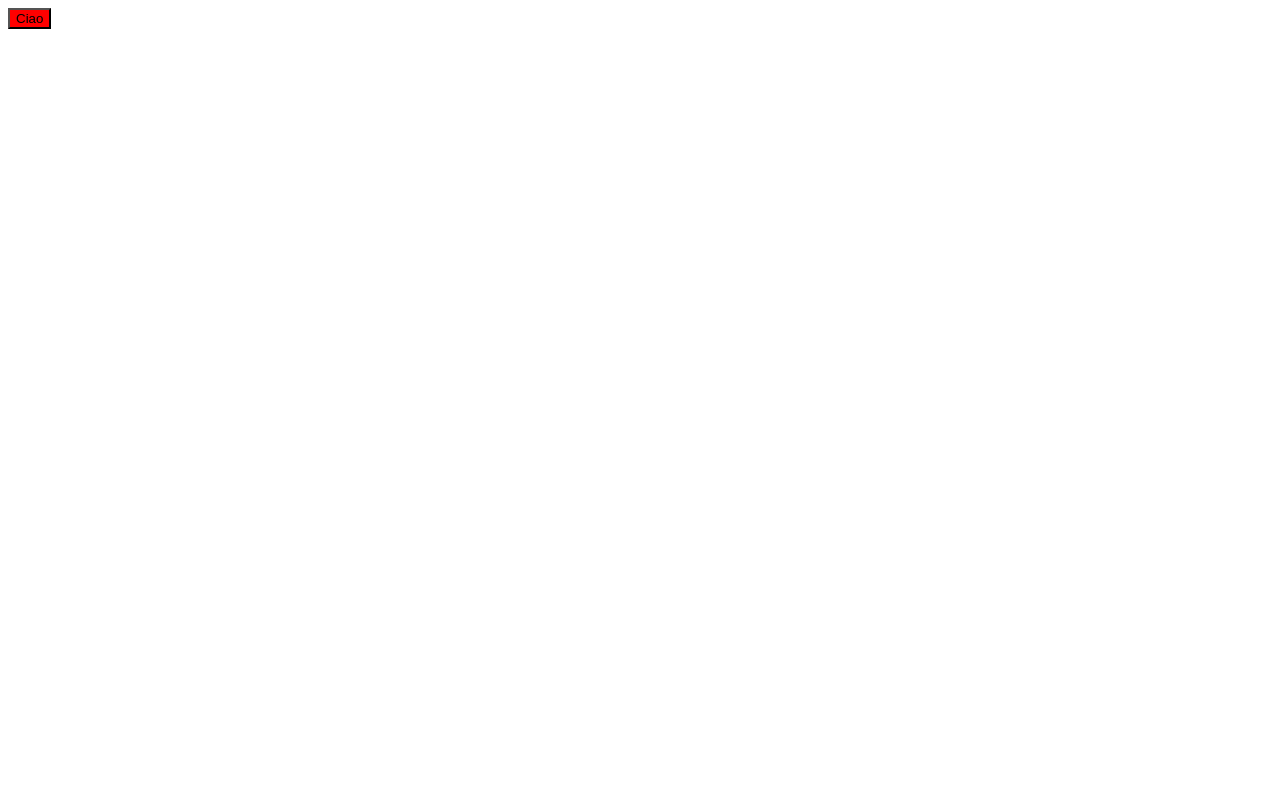
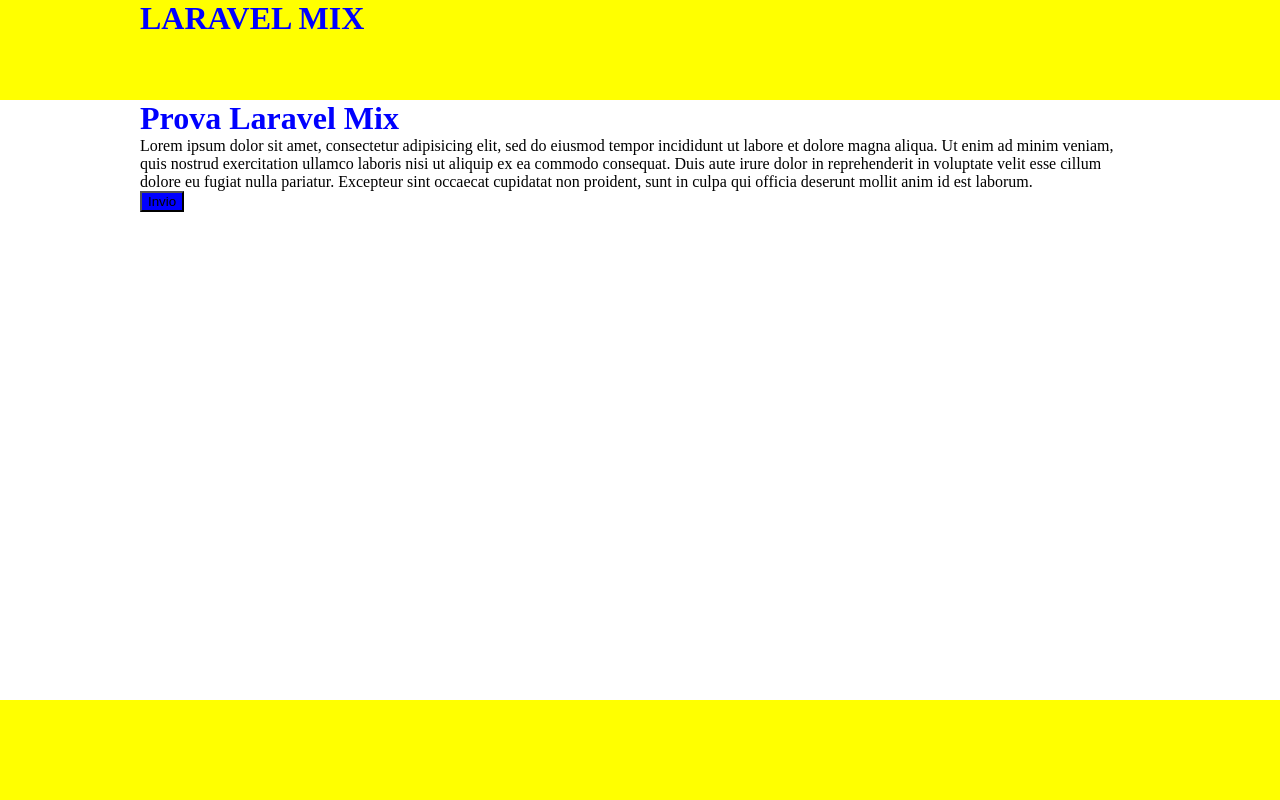
Before and after one commit to Francesconliner95/html-sass-first, a plain HTML site: page index.html in a window 1280 px wide. Drawn offline with Linux system fonts and the light colour scheme.

Commit message:
Esercizio testing

```diff
--- a/index.html
+++ b/index.html
@@ -6,6 +6,22 @@
         <link rel="stylesheet" href="dist/app.css">
     </head>
     <body>
-        <button type="button" name="button">Ciao</button>
+        <header>
+            <div class="container">
+                <h1>LARAVEL MIX</h1>
+            </div>
+        </header>
+        <main>
+            <div class="container">
+                <h1>Prova Laravel Mix</h1>
+                <p>Lorem ipsum dolor sit amet, consectetur adipisicing elit, sed do eiusmod tempor incididunt ut labore et dolore magna aliqua. Ut enim ad minim veniam, quis nostrud exercitation ullamco laboris nisi ut aliquip ex ea commodo consequat. Duis aute irure dolor in reprehenderit in voluptate velit esse cillum dolore eu fugiat nulla pariatur. Excepteur sint occaecat cupidatat non proident, sunt in culpa qui officia deserunt mollit anim id est laborum.</p>
+                <button type="button" name="button">Invio</button>
+            </div>
+        </main>
+        <footer>
+            <div class="container">
+
+            </div>
+        </footer>
     </body>
 </html>
--- a/src/app.scss
+++ b/src/app.scss
@@ -1,3 +1,31 @@
+$colore-testo: blue;
+$colore-sfondo: yellow;
+
+*{
+    margin: 0;
+    box-sizing: border-box;
+}
+
+.container{
+    margin: 0 auto;
+    width: 1000px;
+    height: 100%;
+}
+
+header,
+footer {
+  height: 100px;
+  background-color: $colore-sfondo;
+}
+
+main{
+    height: calc( 100vh - 200px);
+}
+
+h1{
+    color: $colore-testo;
+}
+
 button{
-    background-color: red;
+    background-color: $colore-testo;
 }
```
Also changed, not shown: dist/app.css.
